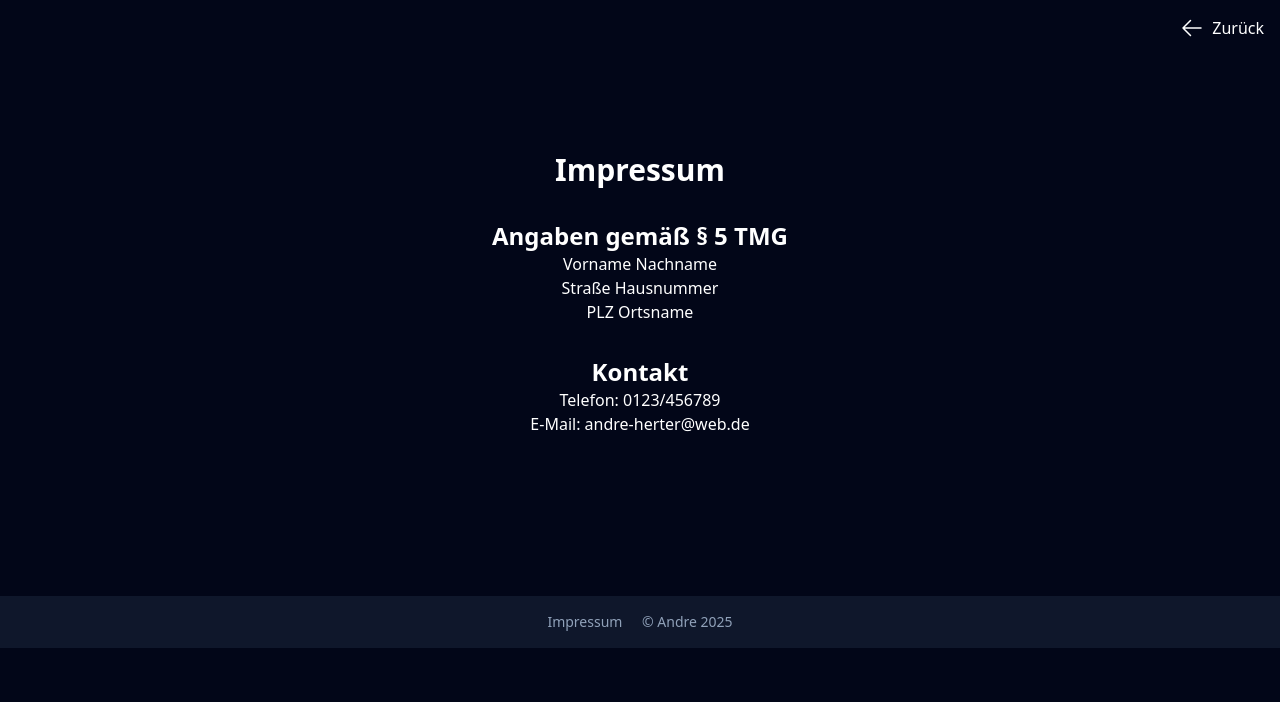
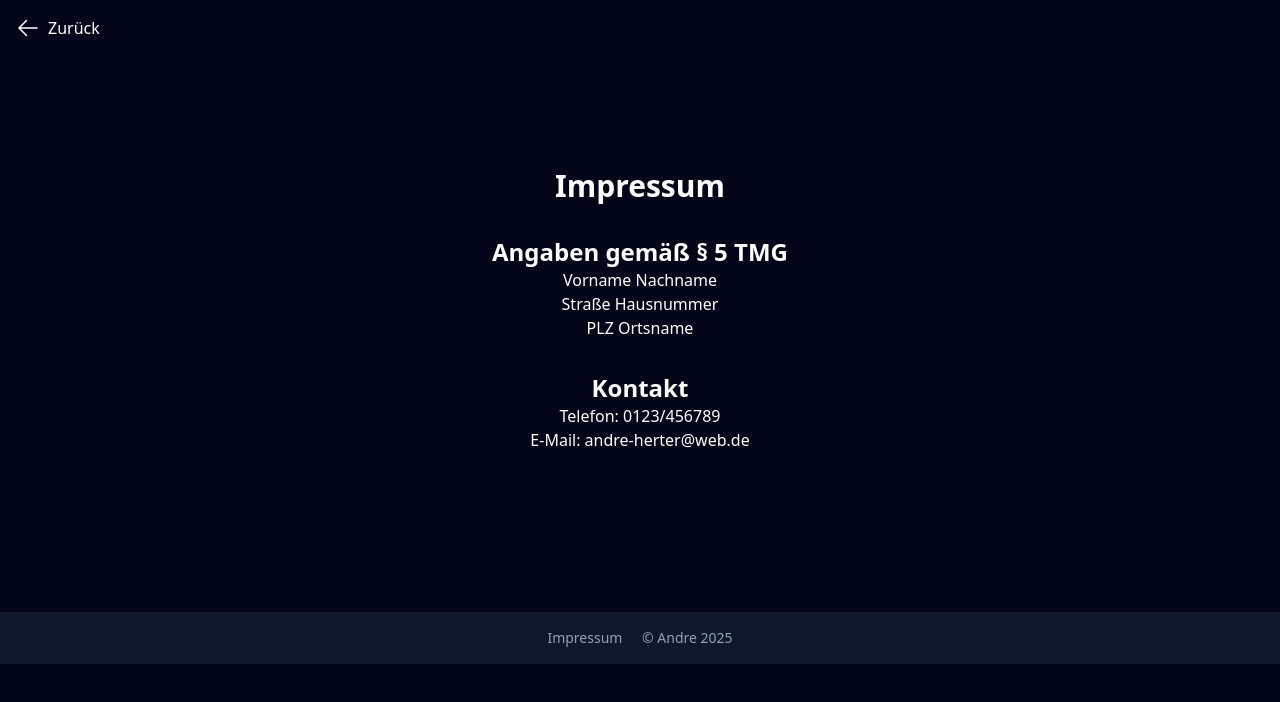
Before and after one commit to andre-herter/react-tailwind-portfolio, a React (Vite) app: page /react-tailwind-portfolio/impressum in a window 1280 px wide. Shown: the top 702 px of the page. Built offline with nearby package versions, Linux system fonts and the light colour scheme.

Commit message:
Fix: adjusted Impressum button layout

```diff
--- a/src/components/impressum/Impressum.jsx
+++ b/src/components/impressum/Impressum.jsx
@@ -3,7 +3,8 @@ import { Link } from "react-router-dom";
 function Impressum() {
   return (
     <>
-      <Link to="/" className="flex flex-row-reverse flex-end gap-2 m-4">
+      <div className="flex justify-start">
+        <Link to="/" className="flex flex-row-reverse gap-2 m-4">
           Zurück
           <svg
             xmlns="http://www.w3.org/2000/svg"
@@ -20,6 +21,8 @@ function Impressum() {
             />
           </svg>
         </Link>
+      </div>
+
       <div className="text-center">
         <h2 className="text-3xl lg:4xl font-bold mt-28">Impressum</h2>
         <h3 className="text-xl lg:text-2xl font-bold mt-8">
```
Lines whose indentation alone changed are shown as unchanged.
